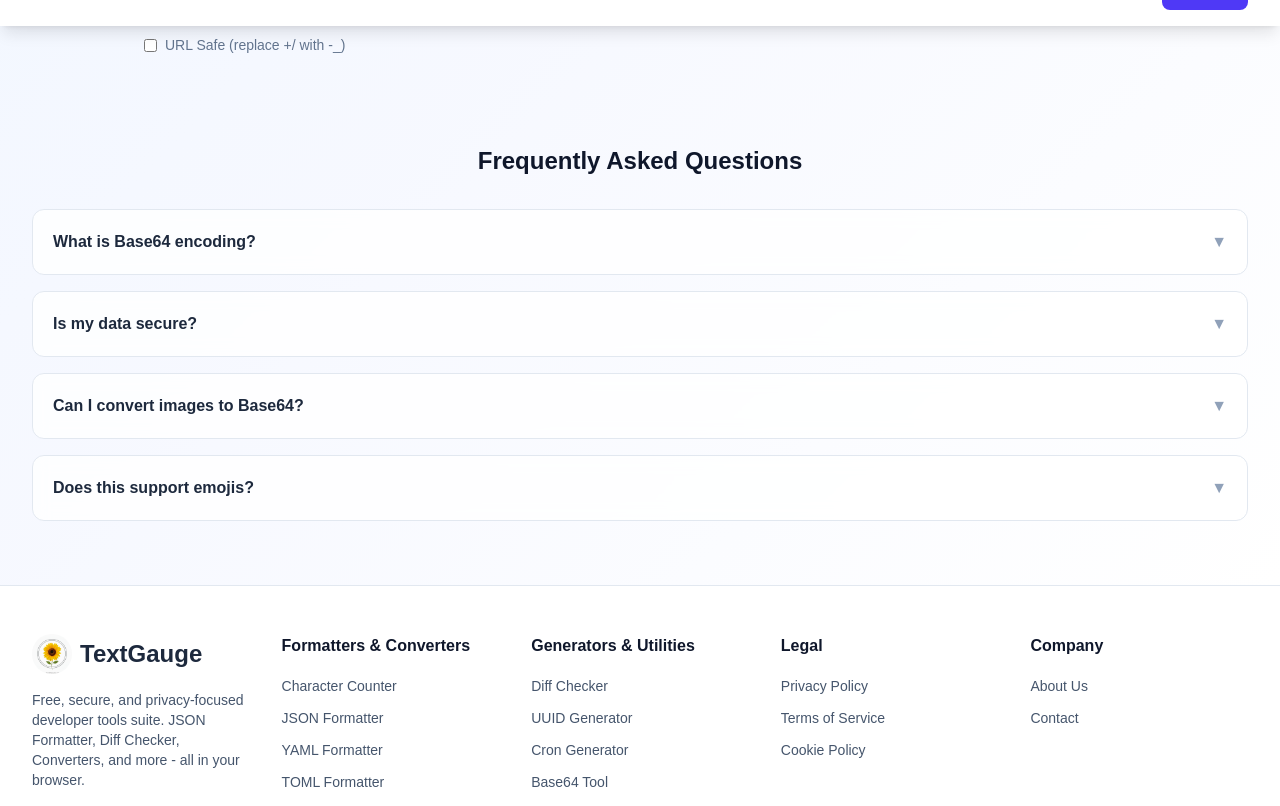
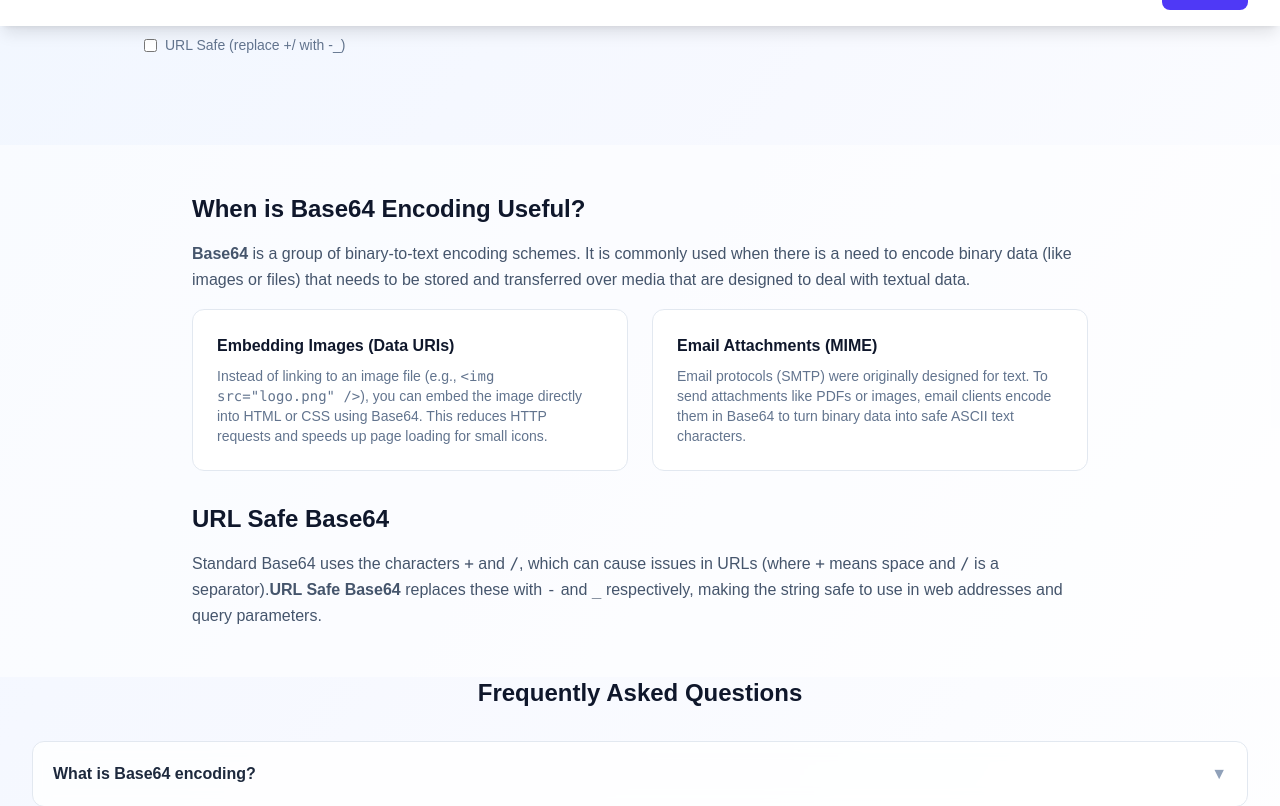
Before and after one commit to denesvaghani/textgauge-frontend, a Next.js app: page /base64-encoder in a window 1280 px wide. Shown: the part 774-1580 px from the top of the page. Built offline with nearby package versions, Linux system fonts and the light colour scheme; no server answers.

Commit message:
feat(content): add educational sections and refine layout for evergreen tools

```diff
--- a/src/app/base64-encoder/Base64Client.tsx
+++ b/src/app/base64-encoder/Base64Client.tsx
@@ -202,6 +202,43 @@ export default function Base64Client() {
             </div>
           </div>
 
+          {/* Educational Content */}
+          <section className="w-full max-w-[1920px] mx-auto px-4 sm:px-6 lg:px-8 py-12 bg-white/50 dark:bg-slate-900/50">
+            <div className="max-w-4xl mx-auto space-y-8">
+              <div>
+                <h2 className="text-2xl font-bold text-slate-900 dark:text-white mb-4">When is Base64 Encoding Useful?</h2>
+                <p className="text-slate-600 dark:text-slate-300 leading-relaxed mb-4">
+                  <strong>Base64</strong> is a group of binary-to-text encoding schemes. It is commonly used when there is a need to encode binary data (like images or files)
+                  that needs to be stored and transferred over media that are designed to deal with textual data.
+                </p>
+                <div className="grid md:grid-cols-2 gap-6">
+                    <div className="bg-white dark:bg-slate-800 p-6 rounded-xl border border-slate-200 dark:border-slate-700">
+                        <h3 className="font-bold text-slate-900 dark:text-white mb-2">Embedding Images (Data URIs)</h3>
+                        <p className="text-sm text-slate-500 dark:text-slate-400">
+                            Instead of linking to an image file (e.g., <code>&lt;img src="logo.png" /&gt;</code>), you can embed the image directly into HTML or CSS using Base64.
+                            This reduces HTTP requests and speeds up page loading for small icons.
+                        </p>
+                    </div>
+                    <div className="bg-white dark:bg-slate-800 p-6 rounded-xl border border-slate-200 dark:border-slate-700">
+                        <h3 className="font-bold text-slate-900 dark:text-white mb-2">Email Attachments (MIME)</h3>
+                        <p className="text-sm text-slate-500 dark:text-slate-400">
+                            Email protocols (SMTP) were originally designed for text. To send attachments like PDFs or images, email clients encode them in Base64
+                            to turn binary data into safe ASCII text characters.
+                        </p>
+                    </div>
+                </div>
+              </div>
+
+               <div>
+                <h2 className="text-2xl font-bold text-slate-900 dark:text-white mb-4">URL Safe Base64</h2>
+                <p className="text-slate-600 dark:text-slate-300 leading-relaxed">
+                   Standard Base64 uses the characters <code>+</code> and <code>/</code>, which can cause issues in URLs (where <code>+</code> means space and <code>/</code> is a separator).
+                   <strong>URL Safe Base64</strong> replaces these with <code>-</code> and <code>_</code> respectively, making the string safe to use in web addresses and query parameters.
+                </p>
+              </div>
+            </div>
+          </section>
+
           {/* FAQ Section */}
           <section className="w-full max-w-[1920px] mx-auto px-4 sm:px-6 lg:px-8 pb-16">
             <h2 className="text-2xl font-bold text-center text-slate-900 dark:text-white mb-8">
--- a/src/app/cron-job-generator/CronGeneratorClient.tsx
+++ b/src/app/cron-job-generator/CronGeneratorClient.tsx
@@ -107,6 +107,41 @@ export default function CronGeneratorClient() {
                 </div>
             </div>
 
+           {/* Educational Content */}
+           <section className="w-full max-w-[1920px] mx-auto px-4 sm:px-6 lg:px-8 py-12 bg-white/50 dark:bg-slate-900/50">
+            <div className="max-w-4xl mx-auto space-y-8">
+              <div>
+                <h2 className="text-2xl font-bold text-slate-900 dark:text-white mb-4">Understanding Cron Expressions</h2>
+                <p className="text-slate-600 dark:text-slate-300 leading-relaxed mb-4">
+                  A cron expression is a string of 5 characters separated by spaces that represents a schedule.
+                  It is the standard way to schedule recurring tasks on Unix/Linux servers.
+                </p>
+                <div className="bg-slate-100 dark:bg-slate-800 p-4 rounded-lg font-mono text-sm overflow-x-auto">
+                    <p className="whitespace-pre">
+{`*    *    *    *    *
+┬    ┬    ┬    ┬    ┬
+│    │    │    │    │
+│    │    │    │    └─ Day of Week (0-6) (Sunday=0)
+│    │    │    └─── Month (1-12)
+│    │    └───── Day of Month (1-31)
+│    └─────── Hour (0-23)
+└───────── Minute (0-59)`}
+                    </p>
+                </div>
+              </div>
+
+              <div>
+                <h2 className="text-2xl font-bold text-slate-900 dark:text-white mb-4">Common Cron Use Cases</h2>
+                <ul className="list-disc pl-5 space-y-2 text-slate-600 dark:text-slate-300">
+                  <li><strong>Database Backups:</strong> Run a dump script every night at 2 AM (<code>0 2 * * *</code>).</li>
+                  <li><strong>Email Newsletters:</strong> Send weekly updates every Monday morning at 9 AM (<code>0 9 * * 1</code>).</li>
+                  <li><strong>Log Rotation:</strong> Clear old logs every 1st of the month (<code>0 0 1 * *</code>).</li>
+                  <li><strong>Status Checks:</strong> Ping a server every 5 minutes to check uptime (<code>*/5 * * * *</code>).</li>
+                </ul>
+              </div>
+            </div>
+          </section>
+
           {/* FAQ Section */}
           <section className="w-full max-w-[1920px] mx-auto px-4 sm:px-6 lg:px-8 pb-16">
             <h2 className="text-2xl font-bold text-center text-slate-900 dark:text-white mb-8">
--- a/src/app/uuid-generator/UuidGeneratorClient.tsx
+++ b/src/app/uuid-generator/UuidGeneratorClient.tsx
@@ -152,10 +152,38 @@ export default function UuidGeneratorClient() {
               <textarea
                   value={generatedUuids.join('\n')}
                   readOnly
-                  className="w-full h-[500px] p-6 font-mono tracking-wider text-sm bg-white dark:bg-slate-950 border border-slate-200 dark:border-slate-800 rounded-xl shadow-inner resize-y focus:outline-none focus:ring-2 focus:ring-blue-500/20"
+                  className="w-full h-96 p-6 font-mono tracking-wider text-sm bg-white dark:bg-slate-950 border border-slate-200 dark:border-slate-800 rounded-xl shadow-inner resize-y focus:outline-none focus:ring-2 focus:ring-blue-500/20"
               />
             </div>
           </div>
+
+          {/* Educational Content */}
+          <section className="w-full max-w-[1920px] mx-auto px-4 sm:px-6 lg:px-8 py-12 bg-white/50 dark:bg-slate-900/50">
+            <div className="max-w-4xl mx-auto space-y-8">
+              <div>
+                <h2 className="text-2xl font-bold text-slate-900 dark:text-white mb-4">Why use a UUID Generator?</h2>
+                <p className="text-slate-600 dark:text-slate-300 leading-relaxed mb-4">
+                  A <strong>UUID (Universally Unique Identifier)</strong> is essential when you need to identify information without a central coordination system.
+                  Unlike auto-incrementing database IDs (1, 2, 3...), UUIDs are unique across all space and time. This makes them perfect for:
+                </p>
+                <ul className="list-disc pl-5 space-y-2 text-slate-600 dark:text-slate-300">
+                  <li><strong>Distributed Systems:</strong> Generate IDs on different servers without collision.</li>
+                  <li><strong>Database Keys:</strong> Merge records from multiple databases securely.</li>
+                  <li><strong>Security:</strong> Hide the total number of records (unlike ID #500 implies 500 records).</li>
+                  <li><strong>Offline Generation:</strong> Create IDs in mobile apps before syncing to a server.</li>
+                </ul>
+              </div>
+
+              <div>
+                <h2 className="text-2xl font-bold text-slate-900 dark:text-white mb-4">Understanding UUID Version 4</h2>
+                <p className="text-slate-600 dark:text-slate-300 leading-relaxed">
+                  Our tool generates <strong>Version 4 UUIDs</strong>. These are completely random, using 122 random bits.
+                  The chance of a collision (two same UUIDs) is so small it's effectively impossible—you would need to generate
+                  billions of UUIDs per second for years to even have a 50% chance of a single duplicate.
+                </p>
+              </div>
+            </div>
+          </section>
 
           {/* FAQ Section */}
           <section className="w-full max-w-[1920px] mx-auto px-4 sm:px-6 lg:px-8 pb-16">
```
